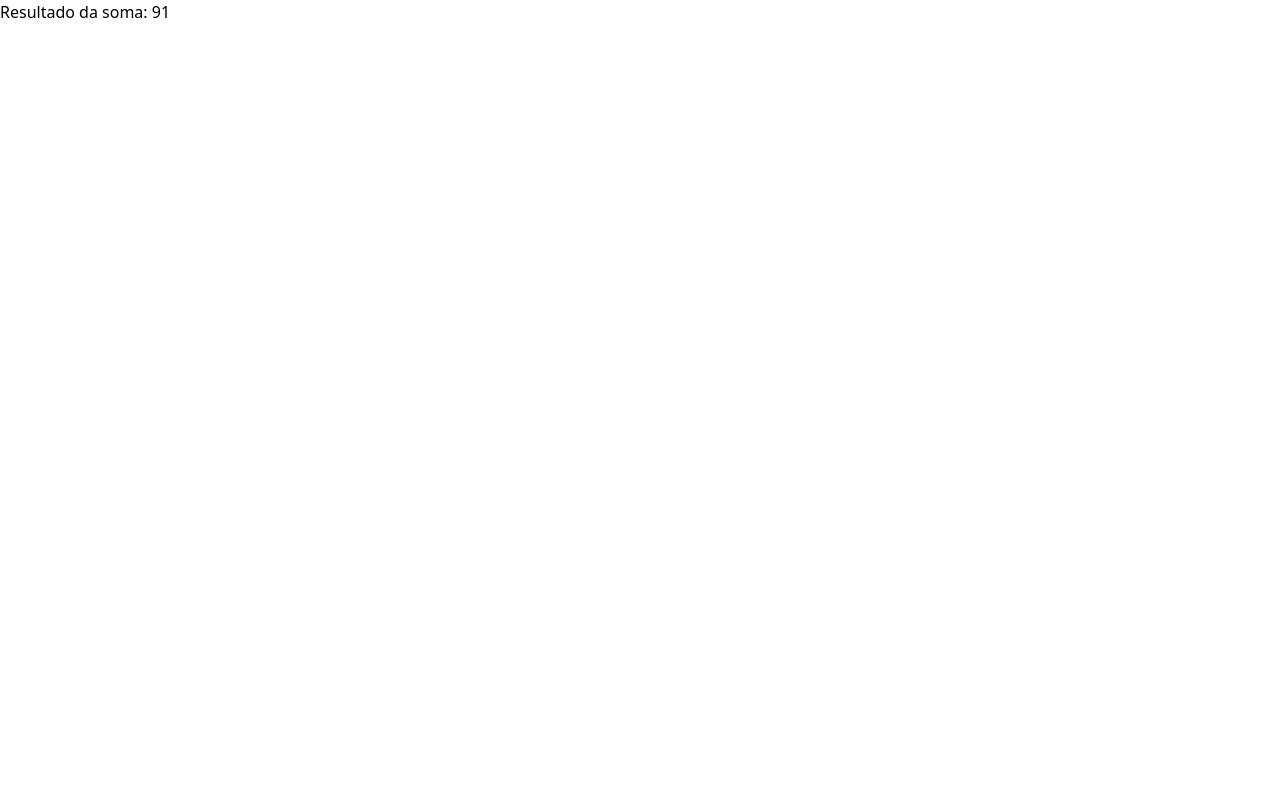
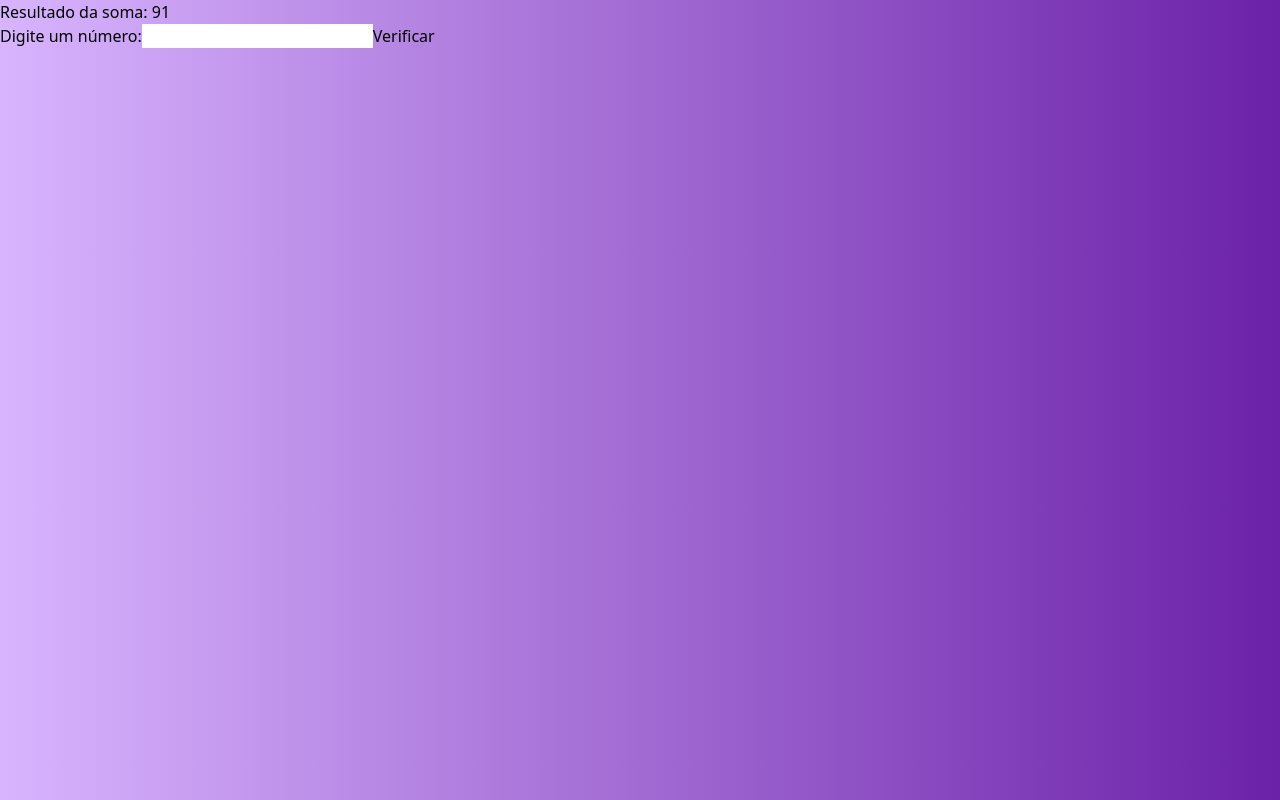
Before and after one commit to PedroMarquesN/desafio-target, a Next.js app: page / in a window 1280 px wide. Built offline with nearby package versions, Linux system fonts and the light colour scheme.

Commit message:
Feat: Create component Fibonaci and init style

```diff
--- a/src/pages/components/Fibonacci.jsx
+++ b/src/pages/components/Fibonacci.jsx
@@ -0,0 +1,53 @@
+import React, { useState } from 'react';
+
+function verificaSequenciaFibonacci(numero) {
+    let a = 0;
+    let b = 1;
+
+    for (let i = 0; a <= numero; i++) {
+        if (a === numero) {
+            return true;
+        }
+        let temp = a;
+        a = b;
+        b = temp + b;
+    }
+
+    return false;
+}
+
+export default function FibonacciChecker() {
+    const [inputNumero, setInputNumero] = useState('');
+    const [resultado, setResultado] = useState('');
+
+    const handleVerificar = () => {
+        const numero = parseInt(inputNumero);
+        if (isNaN(numero)) {
+            setResultado('Por favor, insira um número válido.');
+        } else {
+            if (verificaSequenciaFibonacci(numero)) {
+                setResultado(`${numero} pertence à sequência de Fibonacci.`);
+            } else {
+                setResultado(`${numero} não pertence à sequência de Fibonacci.`);
+            }
+        }
+    };
+
+    return (
+        <div>
+            <label htmlFor="numero">Digite um número:</label>
+            <input className={`border-none`}
+                type="number"
+                id="numero"
+                value={inputNumero}
+                onChange={(e) => setInputNumero(e.target.value)}
+            />
+            <button className={`
+                cursor-pointer
+                border-blue-700
+            `}
+                    onClick={handleVerificar}>Verificar</button>
+            <p>{resultado}</p>
+        </div>
+    );
+}
--- a/src/pages/index.js
+++ b/src/pages/index.js
@@ -1,6 +1,7 @@
 import Image from "next/image";
 import { Inter } from "next/font/google";
 import Soma from "@/pages/components/Soma";
+import FibonacciChecker from "@/pages/components/Fibonacci";
 
 const inter = Inter({ subsets: ["latin"] });
 
@@ -8,8 +9,14 @@ export default function Home() {
 
 
   return (
-      <div>
-          <Soma/>
+      <div className={`bg-gradient-to-r from-purple-300 to-purple-800 h-screen`}>
+          <div>
+              <Soma/>
+          </div>
+          <div>
+              <FibonacciChecker/>
+          </div>
+
       </div>
       );
 }
```
Also changed, not shown: src/pages/components/DescobrindoLogica.jsx (added).
